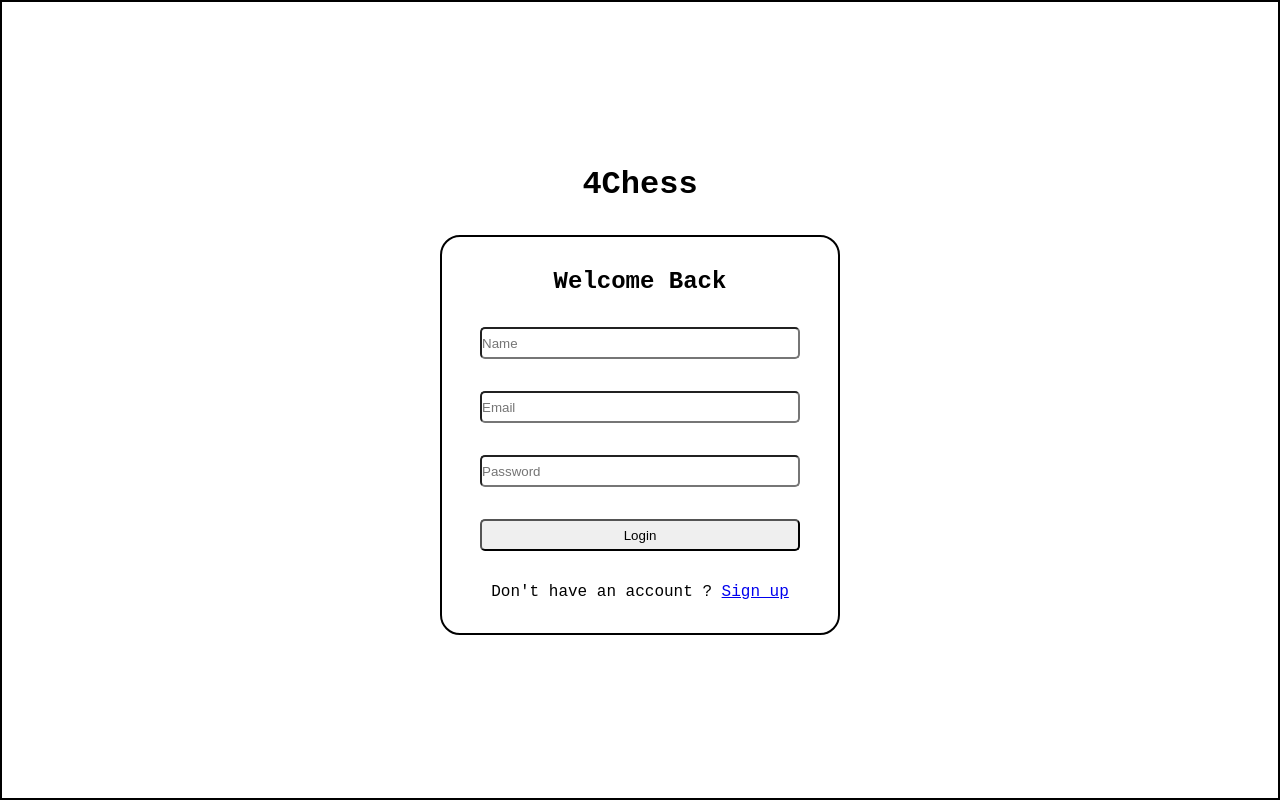
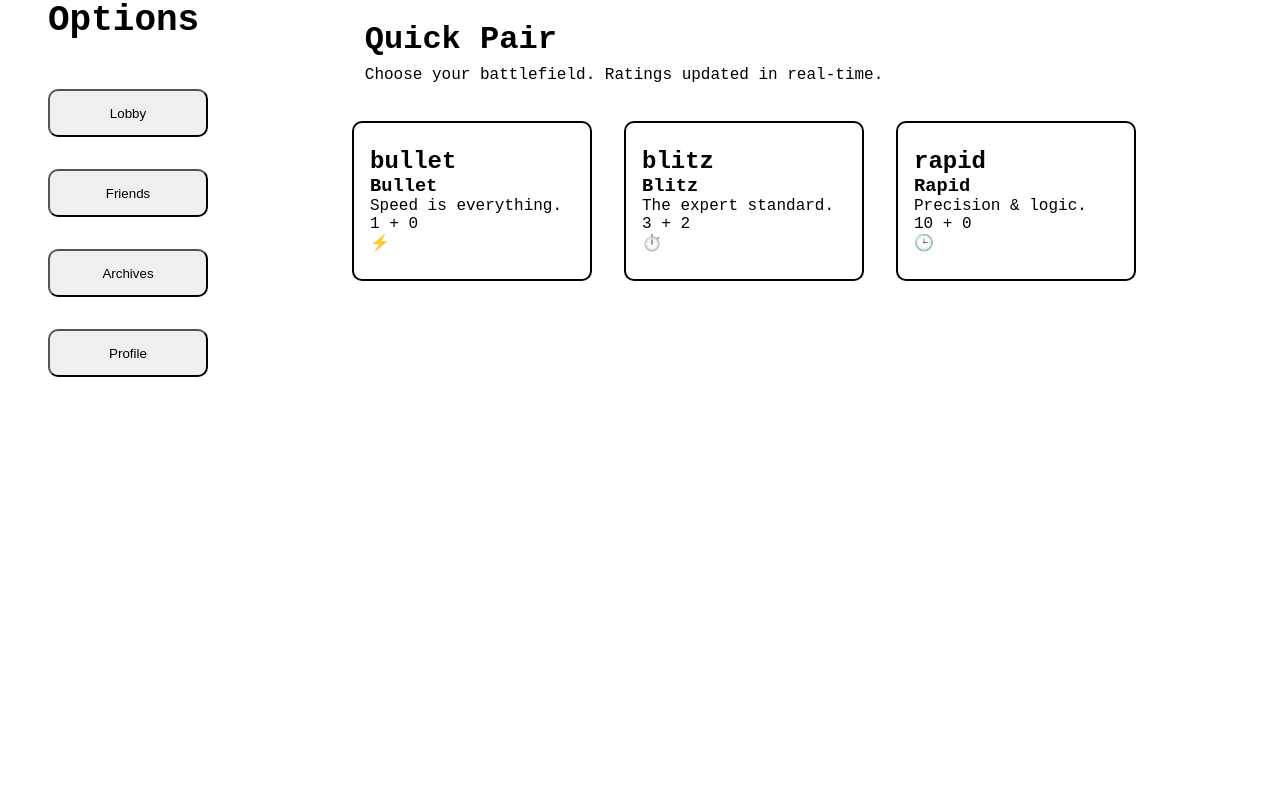
Before and after one commit to iotaARYAN21/chess-project, a React (Vite) app in the folder chess-project/: page / in a window 1280 px wide. Built offline with nearby package versions, Linux system fonts and the light colour scheme.

Commit message:
updated lobby.jsx to handle post request for game

```diff
--- a/chess-project/src/App.jsx
+++ b/chess-project/src/App.jsx
@@ -15,33 +15,34 @@ function ProtectedRoute({children}){
 }
 const App = () => {
   return (
-    <Routes>
-      <Route path='/' element={<Login/>}></Route>
-      <Route path='/signup' element={<SignUp/>}/>
+    <Dashboard/>
+    // <Routes>
+    //   <Route path='/' element={<Login/>}></Route>
+    //   <Route path='/signup' element={<SignUp/>}/>
 
-    <Route path='/dashboard' element={
-      <ProtectedRoute>
-        <Dashboard/>
-      </ProtectedRoute>
-    }>
-    </Route>
-    <Route
-    path='/lobby'
-    element={
-      <ProtectedRoute>
-        <Lobby/>
-      </ProtectedRoute>
-    }
-    ></Route>
-    <Route
-    path='/gameboard'
-    element={
-      <ProtectedRoute>
-        <GameBoard/>
-      </ProtectedRoute>
-    }
-    ></Route>
-    </Routes>
+    // <Route path='/dashboard' element={
+    //   <ProtectedRoute>
+    //     <Dashboard/>
+    //   </ProtectedRoute>
+    // }>
+    // </Route>
+    // <Route
+    // path='/lobby'
+    // element={
+    //   <ProtectedRoute>
+    //     <Lobby/>
+    //   </ProtectedRoute>
+    // }
+    // ></Route>
+    // <Route
+    // path='/gameboard'
+    // element={
+    //   <ProtectedRoute>
+    //     <GameBoard/>
+    //   </ProtectedRoute>
+    // }
+    // ></Route>
+    // </Routes>
   )
 }
 
--- a/chess-project/src/components/Lobby.jsx
+++ b/chess-project/src/components/Lobby.jsx
@@ -1,7 +1,8 @@
-import React from 'react'
+import React, { useState } from 'react'
 import './lobby.css'
-function GameMode({id,title,subtitle,time,icon}){
-    return <div className="game-card" >
+import { useNavigate } from 'react-router-dom';
+function GameMode({id,title,subtitle,time,icon , onClick}){
+    return <div className="game-card" onClick={onClick} style={{cursor:'pointer'}}>
         <h2>{id}</h2>
         <h3>{title}</h3>
         <p>{subtitle}</p>
@@ -10,11 +11,44 @@ function GameMode({id,title,subtitle,time,icon}){
     </div>
 }
 const Lobby = () => {
+    const [loading,setLoading]= useState(false);
+    const navigate = useNavigate();
     const gameModes = [
     { id: 'bullet', title: 'Bullet', subtitle: 'Speed is everything.', time: '1 + 0', icon: '⚡' },
     { id: 'blitz', title: 'Blitz', subtitle: 'The expert standard.', time: '3 + 2', icon: '⏱️' },
     { id: 'rapid', title: 'Rapid', subtitle: 'Precision & logic.', time: '10 + 0', icon: '🕒' },
     ];
+    const handleGameMode = async(game_id,game_time)=>{
+        setLoading(true);
+        try{
+            const response = await fetch('http://localhost:8000/api/game/start',{
+                method:'POST',
+                headers:{
+                    'Content-Type' : 'application/json',
+                },
+                body:JSON.stringify({
+                    game_mode:game_time,
+                }),
+            });
+            if(!response.ok){
+                throw new Error('Failed to start game');
+            }
+            const data = await response.json();
+            if(data.game_id){
+                navigate(`/game/${data.game_id}`);
+            }
+            else{
+                console.error("Game not found");
+            }
+        }
+        catch(err){
+            console.error("Error starting the game: ",err);
+            alert("Could not start the game , Please try again")
+        }
+        finally{
+            setLoading(false);
+        }
+    }
   return (
     <div className="lobby">
         <div className="lobby-intro">
@@ -23,7 +57,7 @@ const Lobby = () => {
         </div>
         <div className="games">
             {gameModes.map((item)=>(
-            <GameMode key={item.id} id={item.id} title={item.title} subtitle={item.subtitle} time={item.time} icon={item.icon} />
+            <GameMode key={item.id} id={item.id} title={item.title} subtitle={item.subtitle} time={item.time} icon={item.icon} onClick={()=>handleGameMode(item.id,item.time)} />
         ))}
         </div>
     </div>
```
